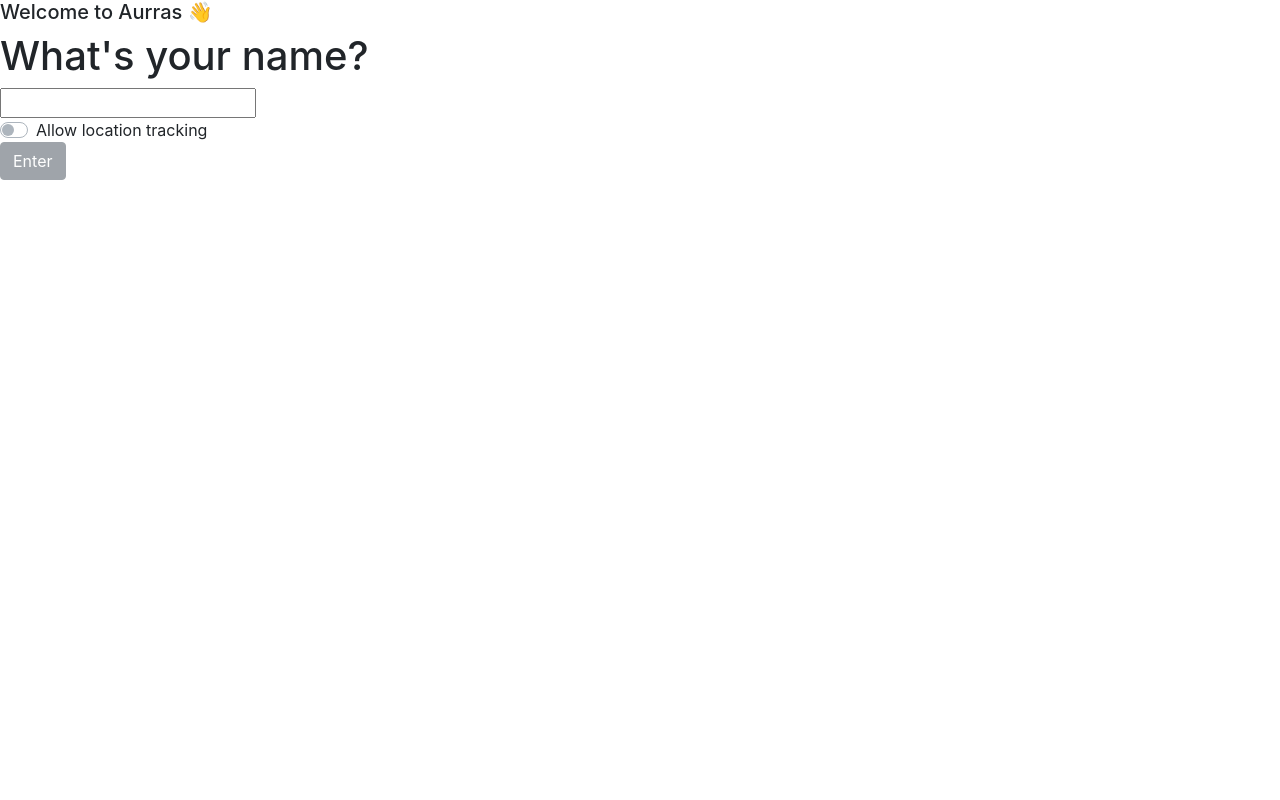
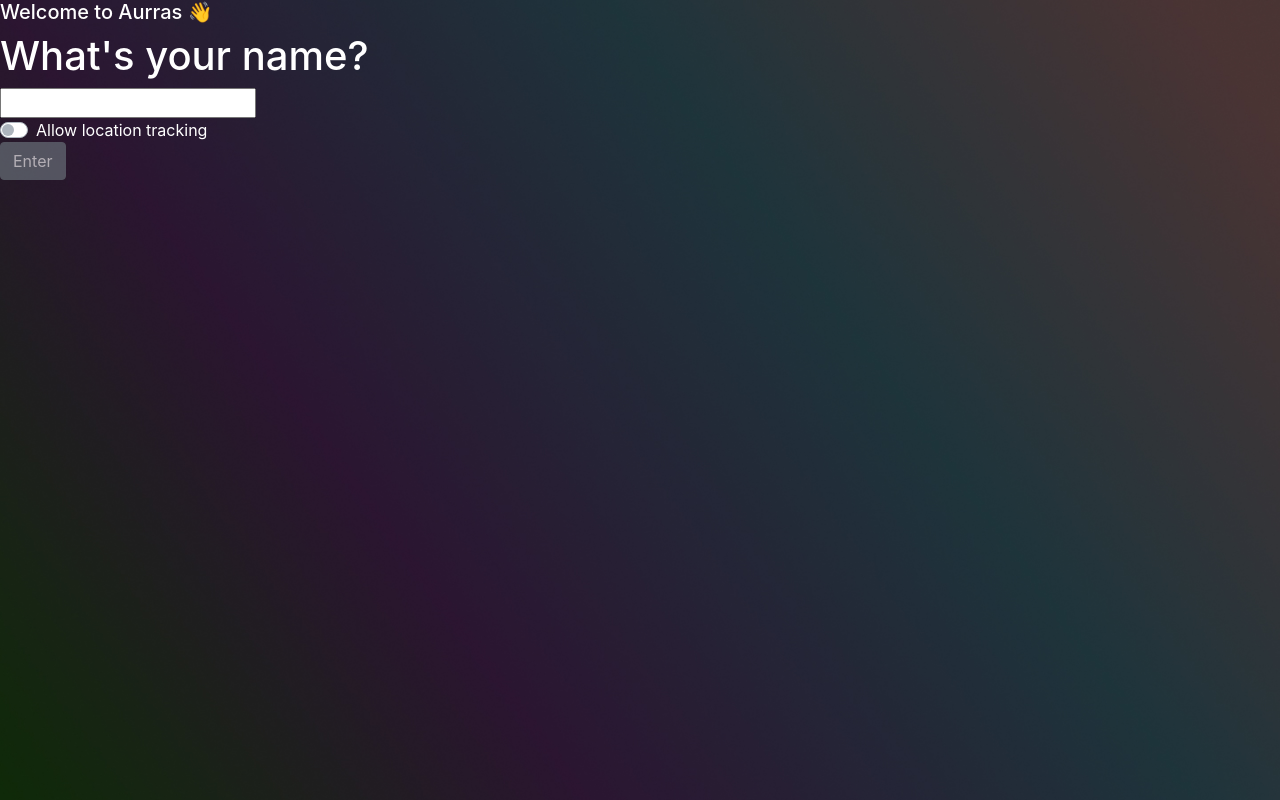
Before and after one commit to AlecDivito/hackthenorth20201, a React (Create React App) app in the folder frontend/: page / in a window 1280 px wide. Built offline with nearby package versions, Linux system fonts and the light colour scheme.

Commit message:
Added background and some styling to pages

```diff
--- a/frontend/src/index.css
+++ b/frontend/src/index.css
@@ -5,6 +5,13 @@
     sans-serif;
   -webkit-font-smoothing: antialiased;
   -moz-osx-font-smoothing: grayscale;
+
+  background-image: url(./images/gradient.jpg);
+  padding: 0;
+  height: 100%;
+  background-repeat: no-repeat;
+  background-size: cover;
+  color: white;
 }
 
 code {
```
Also changed, not shown: frontend/src/images/gradient.jpg (added).
